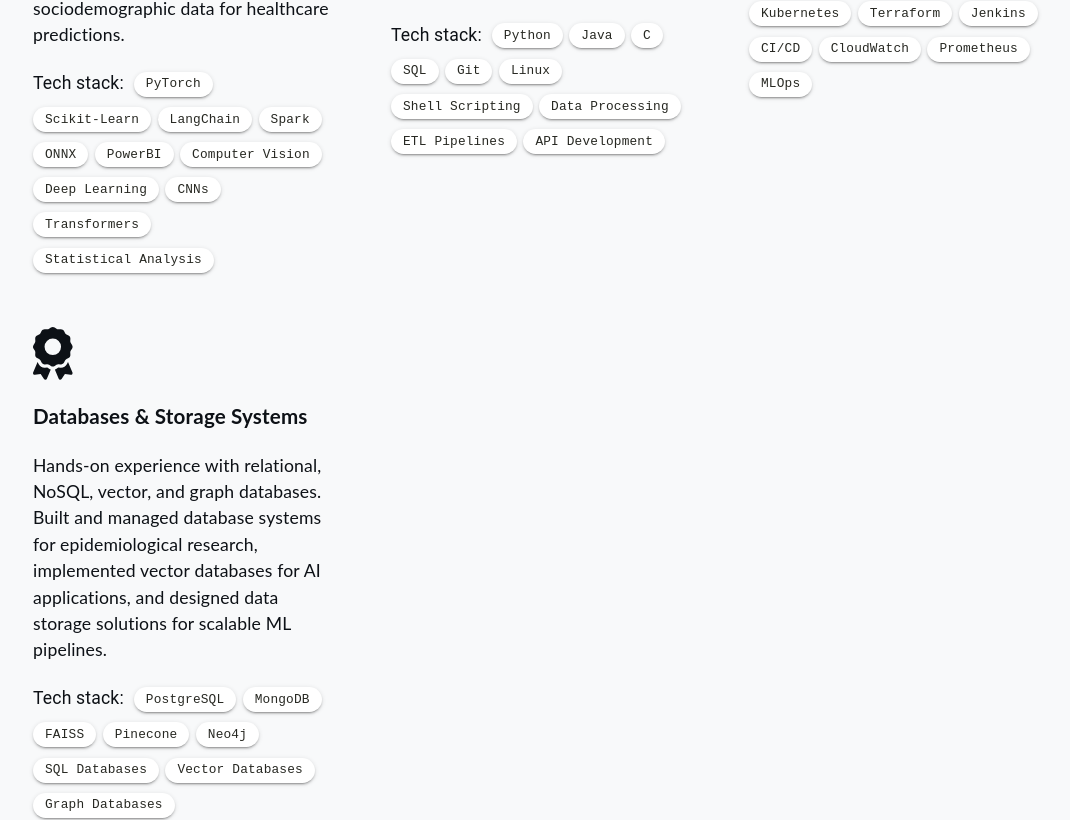
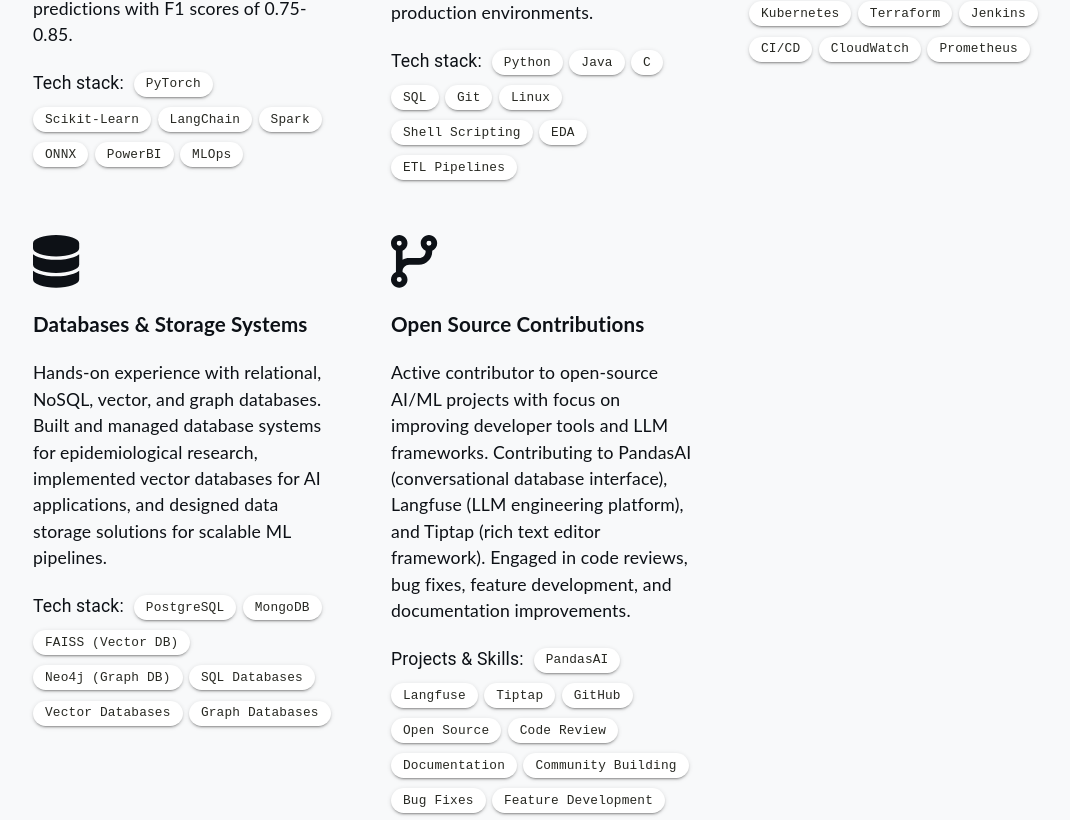
Before and after one commit to mahesh-sadupalli/portfolio, a React (Create React App) app: page / in a window 1280 px wide. Shown: the part 1386-2206 px from the top of the page, without its empty margins (95-1165 px from the left). Built offline with nearby package versions, Linux system fonts and the light colour scheme.

Commit message:
update projects

```diff
--- a/src/components/Expertise.tsx
+++ b/src/components/Expertise.tsx
@@ -1,7 +1,7 @@
 import React from "react";
 import '@fortawesome/free-regular-svg-icons'
 import { FontAwesomeIcon } from '@fortawesome/react-fontawesome';
-import { faBrain, faCode, faCloud, faAward } from '@fortawesome/free-solid-svg-icons';
+import { faBrain, faCode, faCloud, faDatabase, faCodeBranch } from '@fortawesome/free-solid-svg-icons';
 import Chip from '@mui/material/Chip';
 import '../assets/styles/Expertise.scss';
 
@@ -12,11 +12,7 @@ const labelsFirst = [
     "Spark",
     "ONNX",
     "PowerBI",
-    "Computer Vision",
-    "Deep Learning",
-    "CNNs",
-    "Transformers",
-    "Statistical Analysis"
+    "MLOps"
 ];
 
 const labelsSecond = [
@@ -27,9 +23,8 @@ const labelsSecond = [
     "Git",
     "Linux",
     "Shell Scripting",
-    "Data Processing",
-    "ETL Pipelines",
-    "API Development"
+    "EDA",
+    "ETL Pipelines"
 ];
 
 const labelsThird = [
@@ -41,19 +36,30 @@ const labelsThird = [
     "Jenkins",
     "CI/CD",
     "CloudWatch",
-    "Prometheus",
-    "MLOps"
+    "Prometheus"
 ];
 
 const labelsFourth = [
     "PostgreSQL",
     "MongoDB",
-    "FAISS",
-    "Pinecone",
-    "Neo4j",
+    "FAISS (Vector DB)",
+    "Neo4j (Graph DB)",
     "SQL Databases",
     "Vector Databases",
     "Graph Databases"
+];
+
+const labelsFifth = [
+    "PandasAI",
+    "Langfuse",
+    "Tiptap",
+    "GitHub",
+    "Open Source",
+    "Code Review",
+    "Documentation",
+    "Community Building",
+    "Bug Fixes",
+    "Feature Development"
 ];
 
 function Expertise() {
@@ -64,8 +70,8 @@ function Expertise() {
             <div className="skills-grid">
                 <div className="skill">
                     <FontAwesomeIcon icon={faBrain} size="3x"/>
-                    <h3>AI & Data Science</h3>
-                    <p>Currently conducting Master's thesis research on neural network-based data compression in collaboration between Rolls Royce, BTU, and TU Berlin, aiming to achieve 20-50x compression ratios. And at RKI as a student assitant, invloved in project which developes multimodal deep learning models based on NeurIPS MedSat Dataset which integrates satellite imagery with sociodemographic data for healthcare predictions.</p>
+                    <h3>AI/ML & Data Science</h3>
+                    <p>Currently conducting Master's thesis research on neural network-based data compression at Rolls Royce, BTU, and TU Berlin, achieving 20-50x compression ratios. Developing multimodal deep learning models at Robert Koch Institute using PyTorch and Vision Transformers, integrating satellite imagery with sociodemographic data for healthcare predictions with F1 scores of 0.75-0.85.</p>
                     <div className="flex-chips">
                         <span className="chip-title">Tech stack:</span>
                         {labelsFirst.map((label, index) => (
@@ -77,7 +83,7 @@ function Expertise() {
                 <div className="skill">
                     <FontAwesomeIcon icon={faCode} size="3x"/>
                     <h3>Programming & Data Engineering</h3>
-                    <p>Proficient in multiple programming languages with strong experience in data processing, database management, and building scalable data pipelines. As a student assitant at RKI invloved in a Project HELoCo and my specific role is to integrate ICD10GM data with the Microsfot SQL Server and automate with ML Pipeline. </p>
+                    <p>Proficient in multiple programming languages with strong experience in data processing, database management, and building scalable data pipelines. Developed SQL databases for epidemiological research, conducted statistical analysis for healthcare studies, and built data processing systems for research and production environments.</p>
                     <div className="flex-chips">
                         <span className="chip-title">Tech stack:</span>
                         {labelsSecond.map((label, index) => (
@@ -99,12 +105,24 @@ function Expertise() {
                 </div>
 
                 <div className="skill">
-                    <FontAwesomeIcon icon={faAward} size="3x"/>
+                    <FontAwesomeIcon icon={faDatabase} size="3x"/>
                     <h3>Databases & Storage Systems</h3>
                     <p>Hands-on experience with relational, NoSQL, vector, and graph databases. Built and managed database systems for epidemiological research, implemented vector databases for AI applications, and designed data storage solutions for scalable ML pipelines.</p>
                     <div className="flex-chips">
                         <span className="chip-title">Tech stack:</span>
                         {labelsFourth.map((label, index) => (
+                            <Chip key={index} className='chip' label={label} />
+                        ))}
+                    </div>
+                </div>
+
+                <div className="skill">
+                    <FontAwesomeIcon icon={faCodeBranch} size="3x"/>
+                    <h3>Open Source Contributions</h3>
+                    <p>Active contributor to open-source AI/ML projects with focus on improving developer tools and LLM frameworks. Contributing to PandasAI (conversational database interface), Langfuse (LLM engineering platform), and Tiptap (rich text editor framework). Engaged in code reviews, bug fixes, feature development, and documentation improvements.</p>
+                    <div className="flex-chips">
+                        <span className="chip-title">Projects & Skills:</span>
+                        {labelsFifth.map((label, index) => (
                             <Chip key={index} className='chip' label={label} />
                         ))}
                     </div>
--- a/src/components/Timeline.tsx
+++ b/src/components/Timeline.tsx
@@ -100,7 +100,7 @@ function Timeline() {
             <h3 className="vertical-timeline-element-title">Nebenhörerschaft</h3>
             <h4 className="vertical-timeline-element-subtitle">TU Berlin, Humboldt University Berlin</h4>
             <p>
-              Courses attended: Machine Learning, Deep Learning, Python for Machine Learning and Deep learning& NLP
+              Courses attended: Machine Learning, Deep Learning, Python for Machine Learning, Knowledge Graphs in AI and Deep learning& NLP
             </p>
           </VerticalTimelineElement>
 
```
